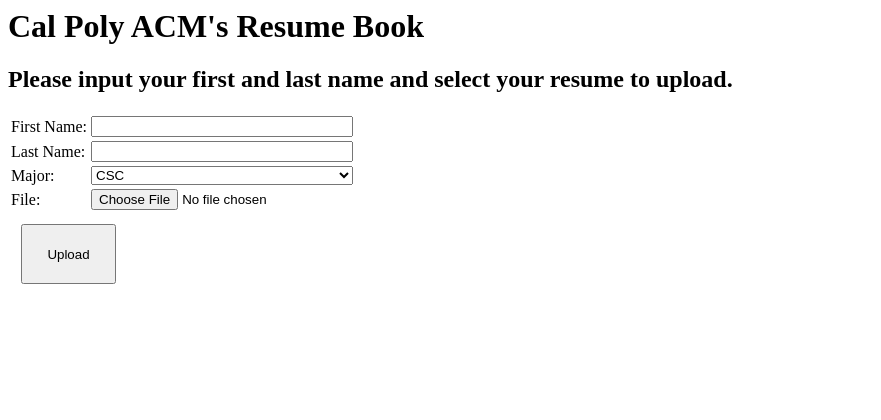
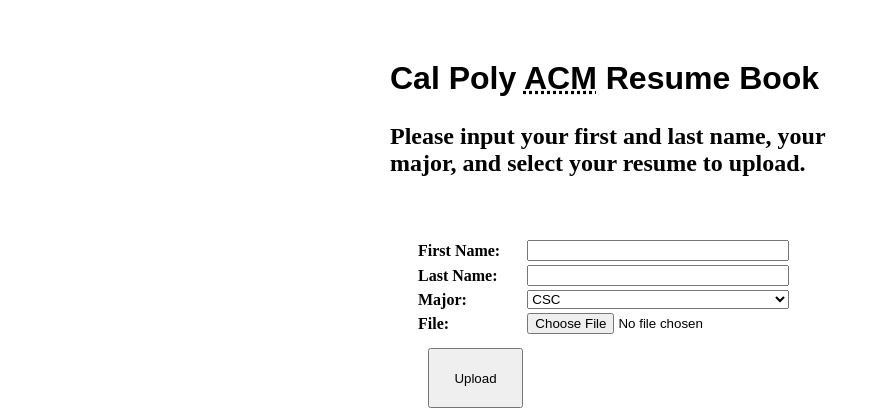
Before and after one commit to icco/PdfUploader, a PHP site: page / in a window 1280 px wide. Shown: the top 420 px of the page, without its empty margins (0-881 px from the left). Run offline with PHP 8.4, Linux system fonts and the light colour scheme; a stand-in replaces the project's code that opens the database connection.

Commit message:
Style changes.
Still need Logo and maybe some color.

```diff
--- a/index.php
+++ b/index.php
@@ -15,10 +15,46 @@ if (isset($_POST['fname']) &&
 <html>
    <head>
       <title>Cal Poly ACM Resume Book</title>
+      <style>
+      <!--
+         body {
+            width: 500px;
+            margin-top: 55px;
+            margin-left: auto;
+            margin-right: auto;
+         }
+
+         table {
+            width: 450px;
+            margin-left: auto;
+            margin-right: auto;
+}
+
+         h1 {
+            padding: 5px 0;
+            font-family: sans-serif;
+         }
+
+         h2 {
+            margin-top: 5px;
+            margin-bottom: 60px;
+         }
+
+         label {
+            font-weight: 900;
+            font-family: serif;
+         }
+      -->
+      </style>
+      <!--
+         This page was coded by Nathaniel "Nat" Welch, for Cal Poly's
+         Association of Computing Machinery. The source code is available at
+         http://github.com/icco/PdfUploader.
+      -->
    </head>
    <body>
-      <h1>Cal Poly ACM's Resume Book</h1>
-      <h2>Please input your first and last name and select your resume to upload.</h2>
+      <h1>Cal Poly <acronym title="Association of Computing Machinery">ACM</acronym> Resume Book</h1>
+      <h2>Please input your first and last name, your major, and select your resume to upload.</h2>
       <?php if (isset($result) && $result) { ?>
          <h3>Success!</h3>
          <p>
```
